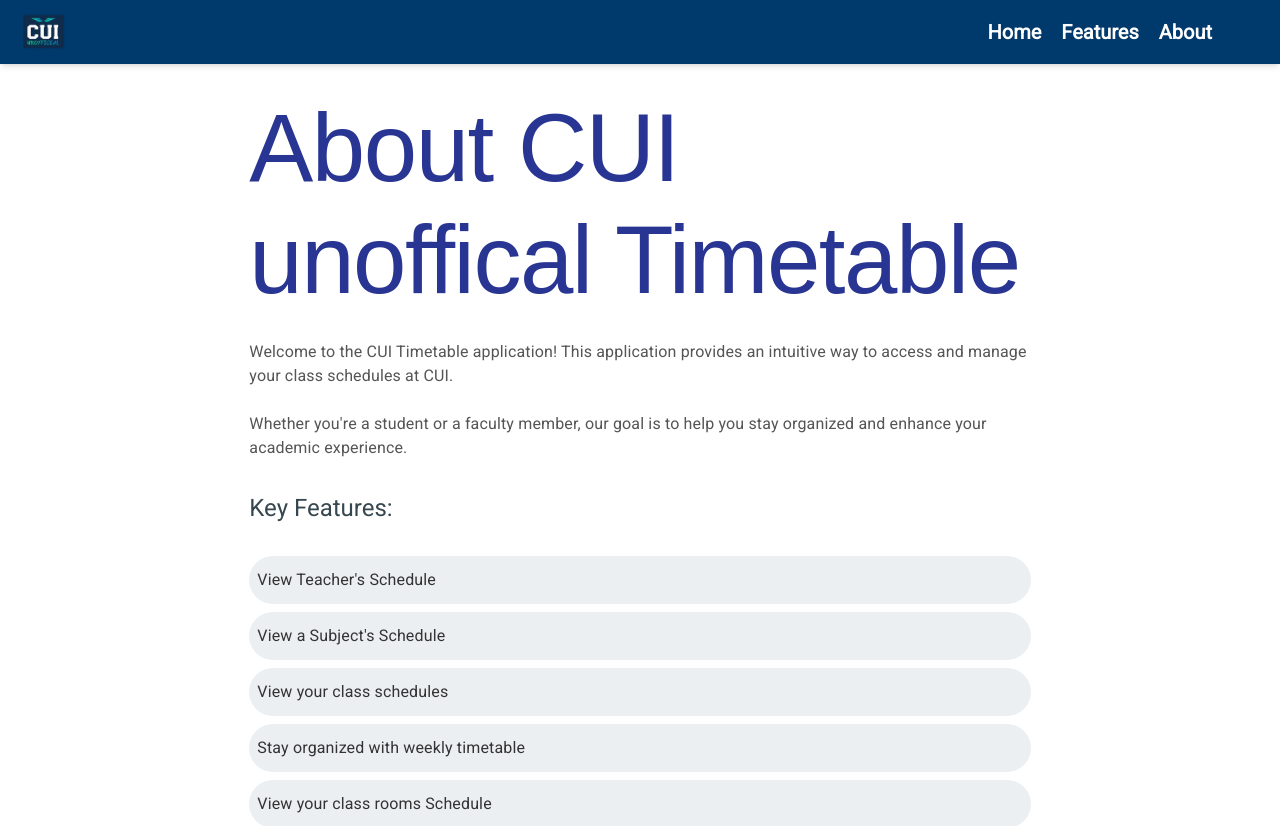
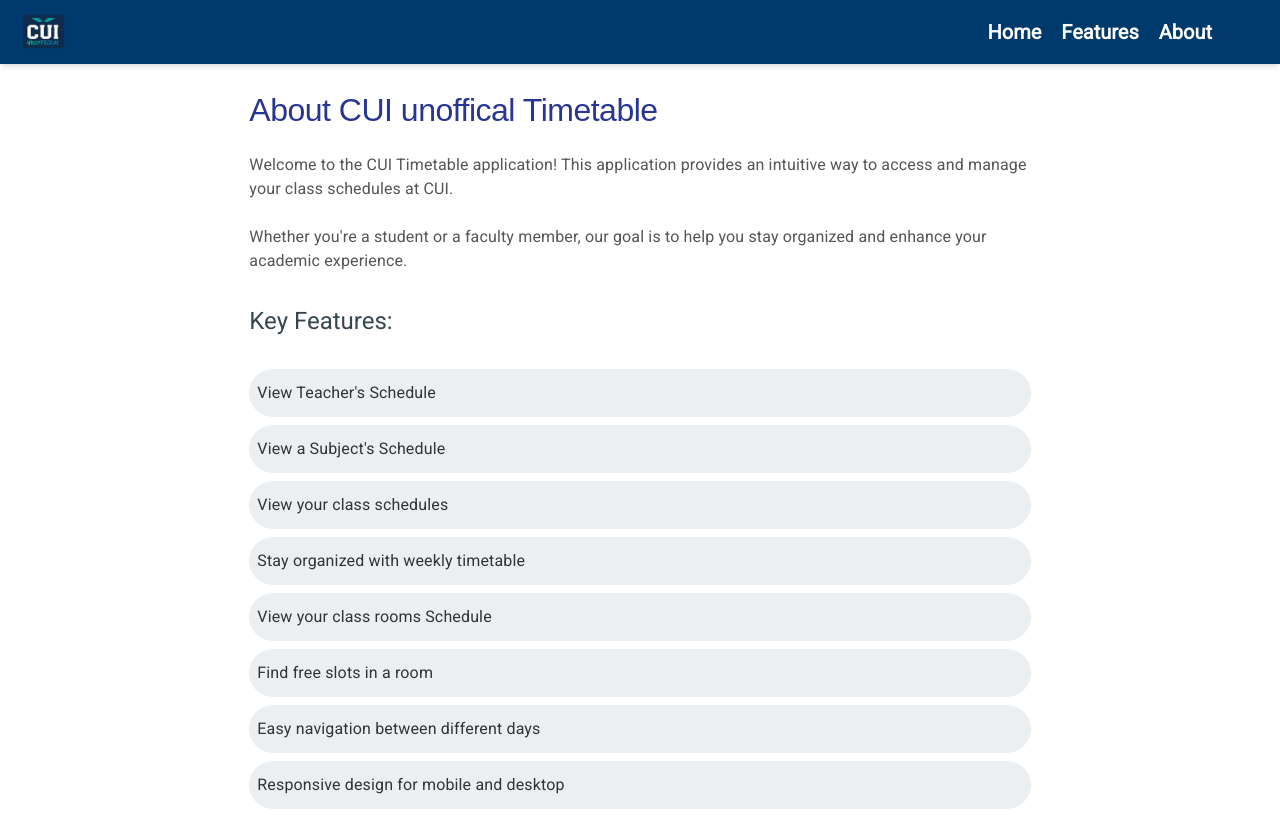
Before and after one commit to Nawaz393/Cui-unofficial-timetable-webInterface, a React (Vite) app: page /about in a window 1280 px wide. Shown: the top 826 px of the page. Built offline with nearby package versions, Linux system fonts and the light colour scheme; no server answers.

Commit message:
changing fonts

```diff
--- a/src/Pages/About/About.tsx
+++ b/src/Pages/About/About.tsx
@@ -51,6 +51,7 @@
           marginBottom: 3,
           fontFamily: 'Montserrat, sans-serif',
           color: '#283593',
+          fontSize:'2rem'
         }}
       >
         About CUI unoffical Timetable
```
